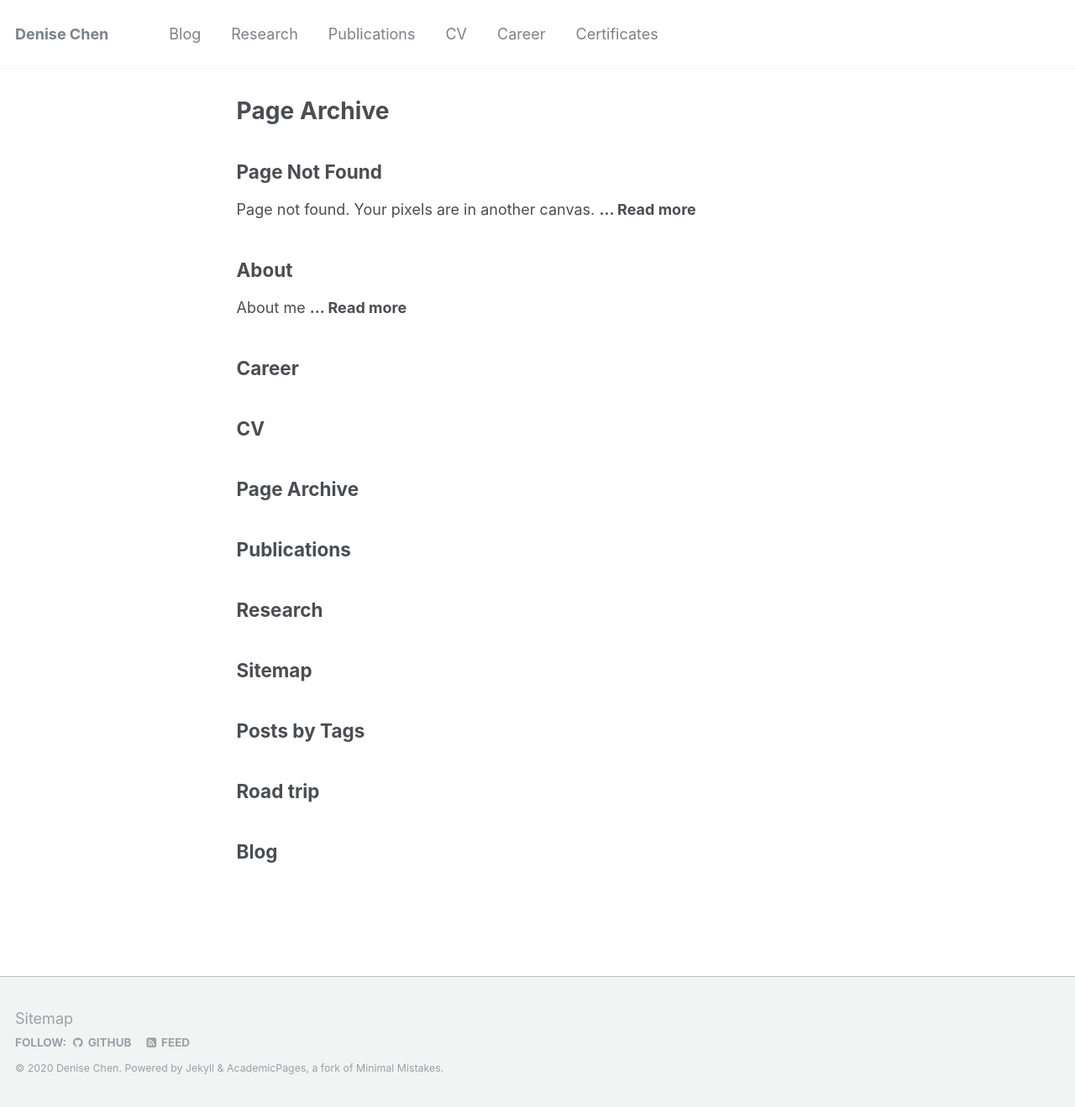
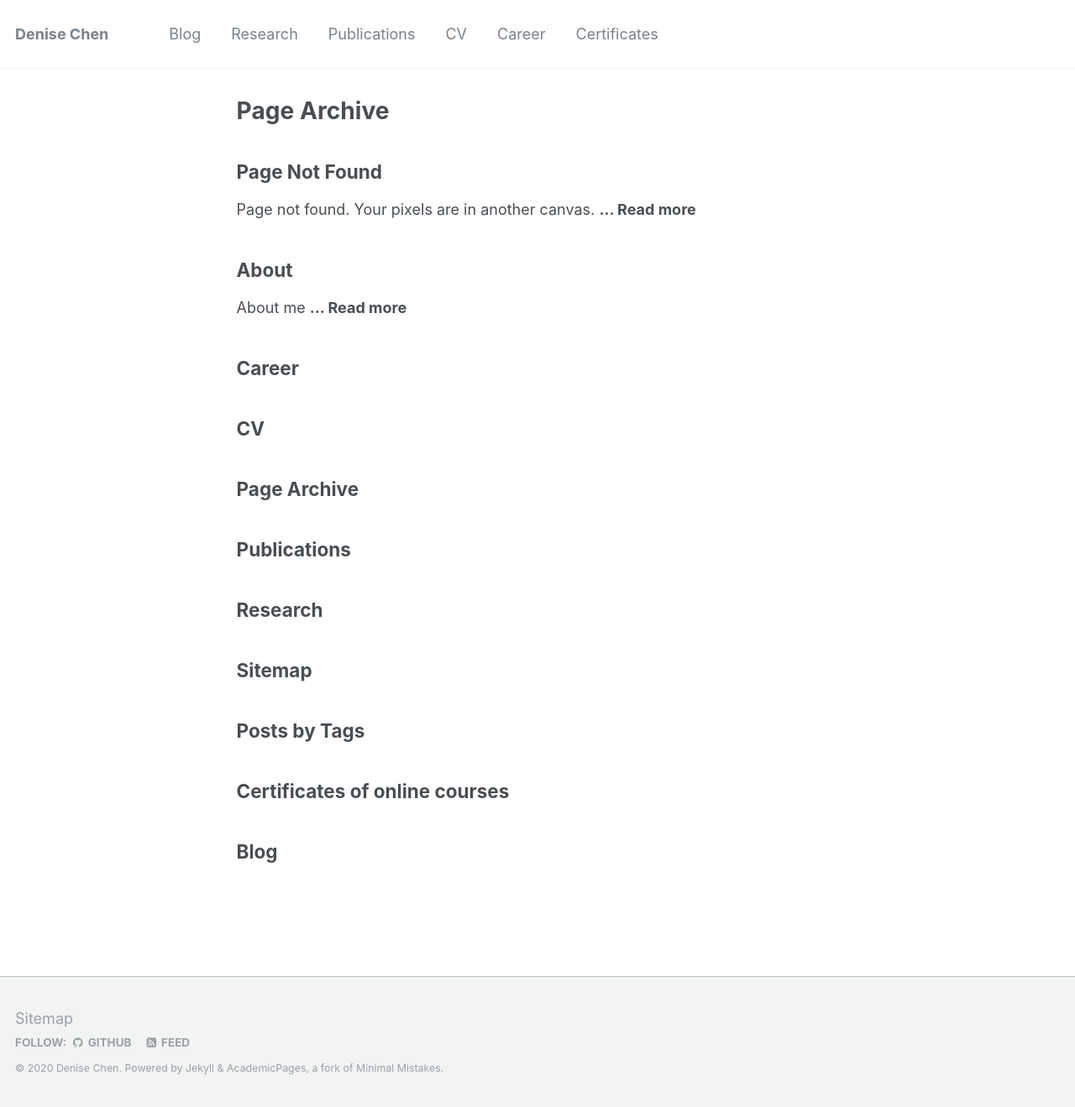
Before and after one commit to denisechendd/denisechenddaa.github.io, a Jekyll site: the page built from _pages/page-archive.html, in a window 1280 px wide. Shown: the whole page at 84% size. Built offline with Jekyll 4.4.1, drawn with Linux system fonts in a browser that asks for light colours.

Commit message:
updated version

```diff
--- a/_pages/travel.md
+++ b/_pages/travel.md
@@ -1,5 +1,5 @@
 ---
-title: "Road trip"
+title: "Certificates of online courses"
 permalink: /travel/
 author_profile: true
 ---
```
